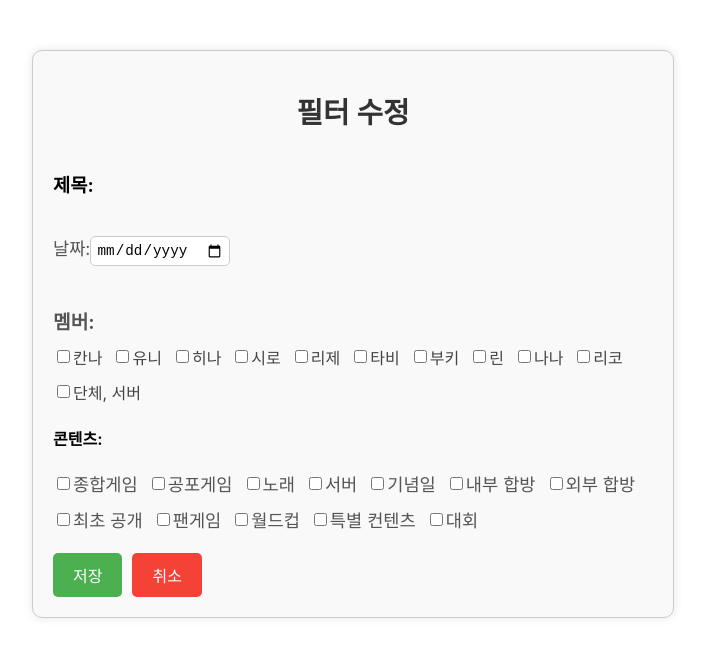
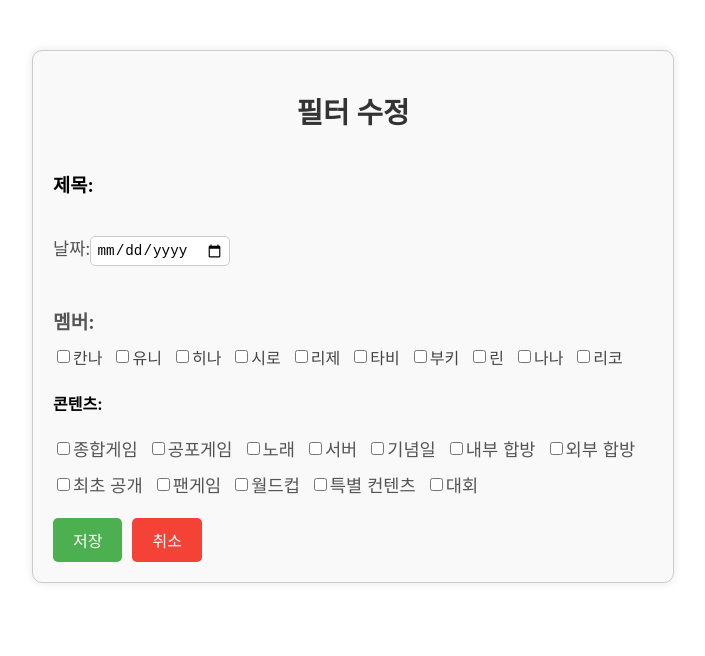
Before and after one commit to hhg000726/StelLine, a React (Create React App) app in the folder stelline/: page /edit_replay/1 in a window 1280 px wide. Shown: the top 656 px of the page, without its empty margins (287-992 px from the left). Built offline with nearby package versions, Linux system fonts and the light colour scheme; the HTML template or start-up script is replaced by a standard one; a web font is replaced by a local one.

Commit message:
fix members const

```diff
--- a/stelline/src/components/replayline/EditReplayEvent.js
+++ b/stelline/src/components/replayline/EditReplayEvent.js
@@ -3,7 +3,7 @@ import { useLocation, useNavigate } from 'react-router-dom';
 import axios from 'axios';
 import './EditReplayEvent.css';
 
-const MEMBERS = ['칸나', '유니', '히나', '시로', '리제', '타비', '부키', '린', '나나', '리코', '단체, 서버'];
+const MEMBERS = ['칸나', '유니', '히나', '시로', '리제', '타비', '부키', '린', '나나', '리코'];
 const CONTENTS = ['종합게임', '공포게임', '노래', '서버', '기념일', '내부 합방', '외부 합방', '최초 공개', '팬게임', '월드컵', '특별 컨텐츠', '대회'];
 
 const EditReplayEvent = () => {
--- a/stelline/src/components/timeline/EditTimeEvent.js
+++ b/stelline/src/components/timeline/EditTimeEvent.js
@@ -3,7 +3,7 @@ import { useLocation, useNavigate } from 'react-router-dom';
 import axios from 'axios';
 import './EditTimeEvent.css';
 
-const MEMBERS = ['칸나', '유니', '히나', '시로', '리제', '타비', '부키', '린', '나나', '리코', '단체, 서버'];
+const MEMBERS = ['칸나', '유니', '히나', '시로', '리제', '타비', '부키', '린', '나나', '리코'];
 
 const EditTimeEvent = () => {
   const location = useLocation();
```
